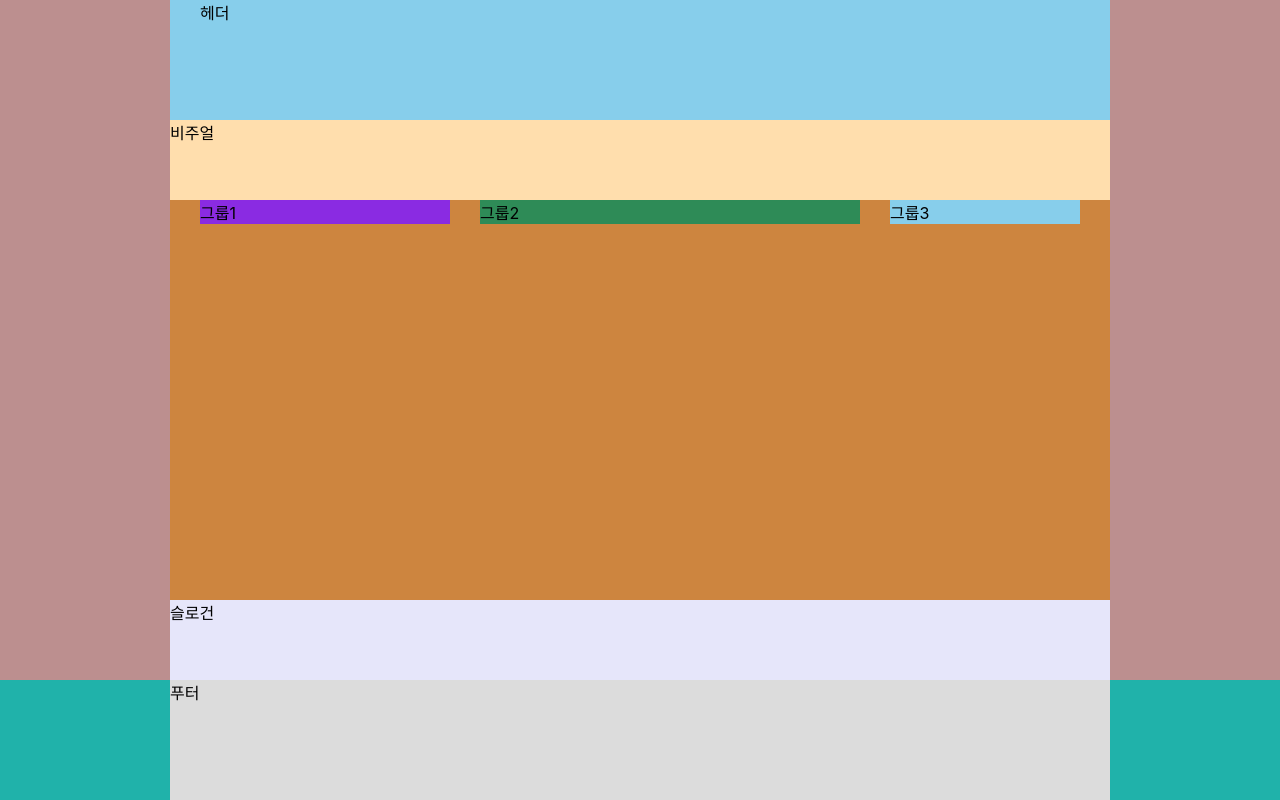
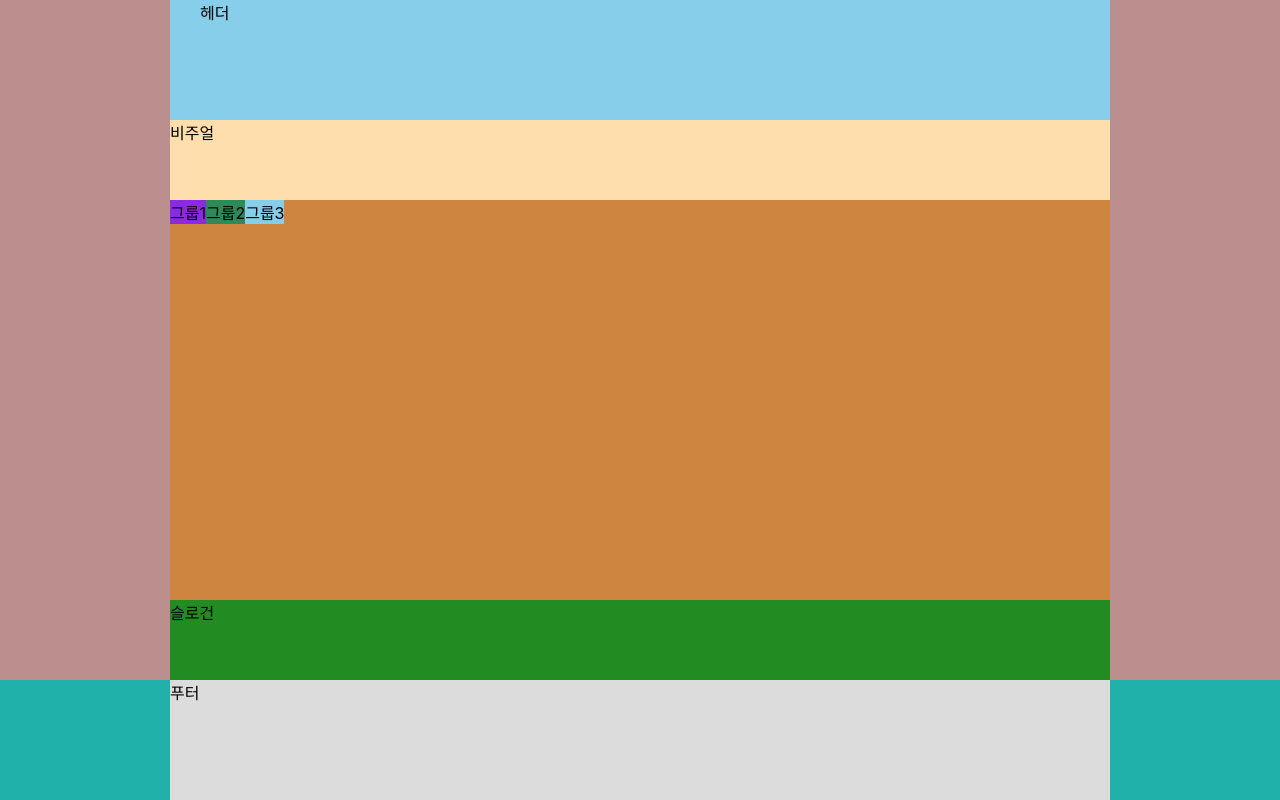
Before and after one commit to kimmoonju-102/HTML5, a website: page index.html in a window 1280 px wide. Drawn offline with Linux system fonts and the light colour scheme; a web font is replaced by a local one.

Commit message:
flex를 이용한 메인 레이아웃

```diff
--- a/styles/style.css
+++ b/styles/style.css
@@ -34,33 +34,29 @@ body {
 .main {
   background-color:peru;
   height: 50vh;
-  /* display: flow-root;  */
-  padding: 0 15px;
-}
-
-.group {
-  margin: 0 15px;
-  float: left;
+  display: flex;
+  flex-direction: row;
+  align-items: flex-start;
 }
 
 .group1 {
   background-color: blueviolet;
-  width: 250px;
+  /* width: 250px; */
 }
 
 .group2 {
   background-color: seagreen;
-  width: 380px;
+  /* width: 380px; */
 }
 
 .group3 {
   background-color: skyblue;
-  width: 190px;
+  /* width: 190px;   */
 }
 
 /* 슬로건 */
 .slogan {
-  background-color:lavender;
+  background-color:forestgreen;
   height: 10vh;
 }
 /* 푸터 */
```
